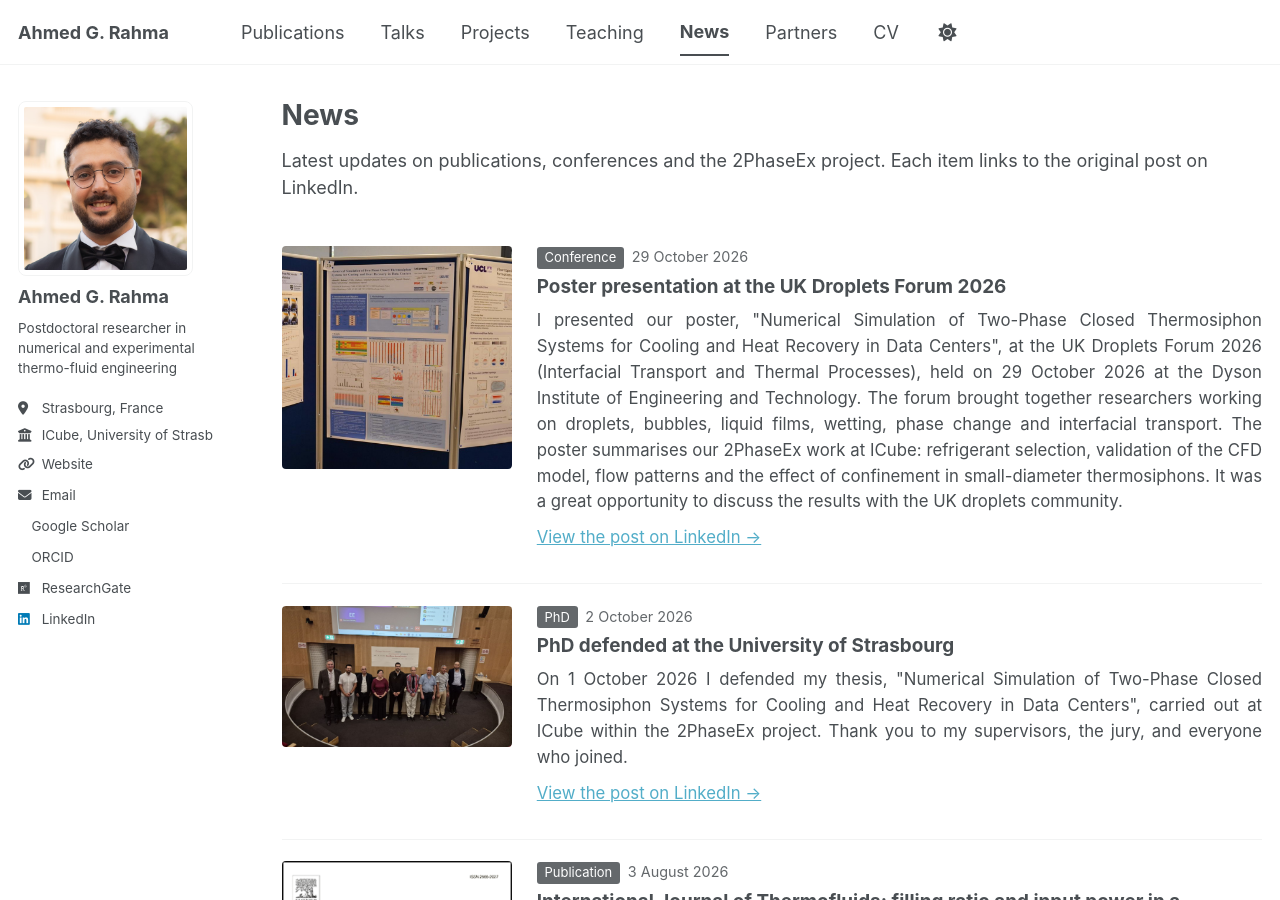
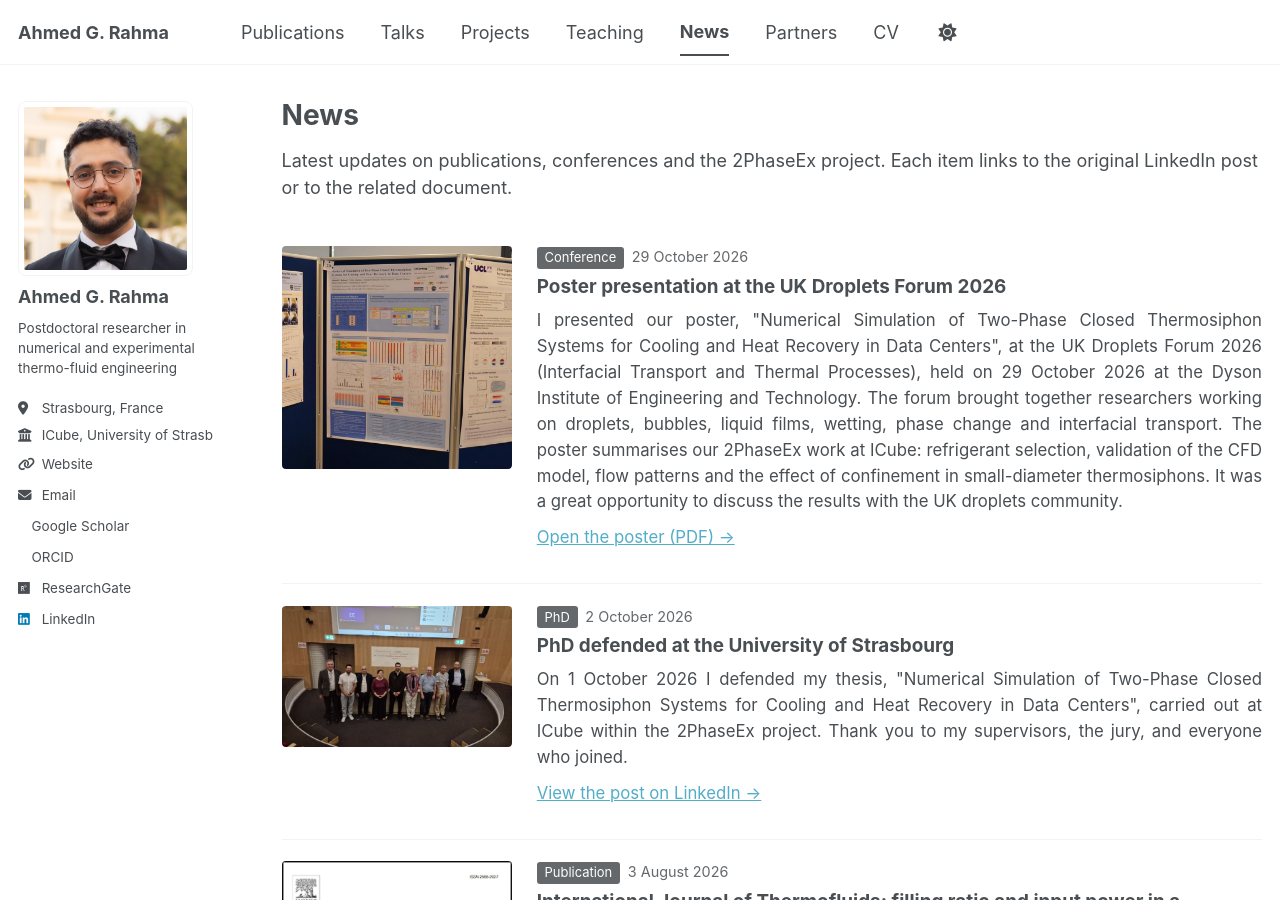
Before and after one commit to Ahmed-G-Rahma/Ahmed-G-Rahma.github.io, a Jekyll site: the page built from _pages/news.html, in a window 1280 px wide and 900 px high. Built offline with Jekyll 4.4.1, drawn with Linux system fonts in a browser that asks for light colours; a script bundle is joined from its source files by our own code; a style sheet for code colours, icons or effects is not loaded.

Commit message:
Update news.html

```diff
--- a/_pages/news.html
+++ b/_pages/news.html
@@ -15,7 +15,7 @@ author_profile: true
 @media (max-width:700px){.nw-item{grid-template-columns:1fr}}
 </style>
 
-<p>Latest updates on publications, conferences and the 2PhaseEx project. Each item links to the original post on LinkedIn.</p>
+<p>Latest updates on publications, conferences and the 2PhaseEx project. Each item links to the original LinkedIn post or to the related document.</p>
 
 {% for n in site.data.news %}
 <div class="nw-item">
@@ -24,7 +24,7 @@ author_profile: true
     <div class="nw-meta"><span class="nw-tag">{{ n.tag }}</span>{{ n.date | date: "%-d %B %Y" }}</div>
     <h3>{{ n.title }}</h3>
     <p>{{ n.text }}</p>
-    <p><a href="{{ n.url }}" target="_blank" rel="noopener">View the post on LinkedIn &rarr;</a></p>
+    <p><a href="{{ n.url }}" target="_blank" rel="noopener">{{ n.label | default: "View the post on LinkedIn" }} &rarr;</a></p>
   </div>
 </div>
 {% endfor %}
```
